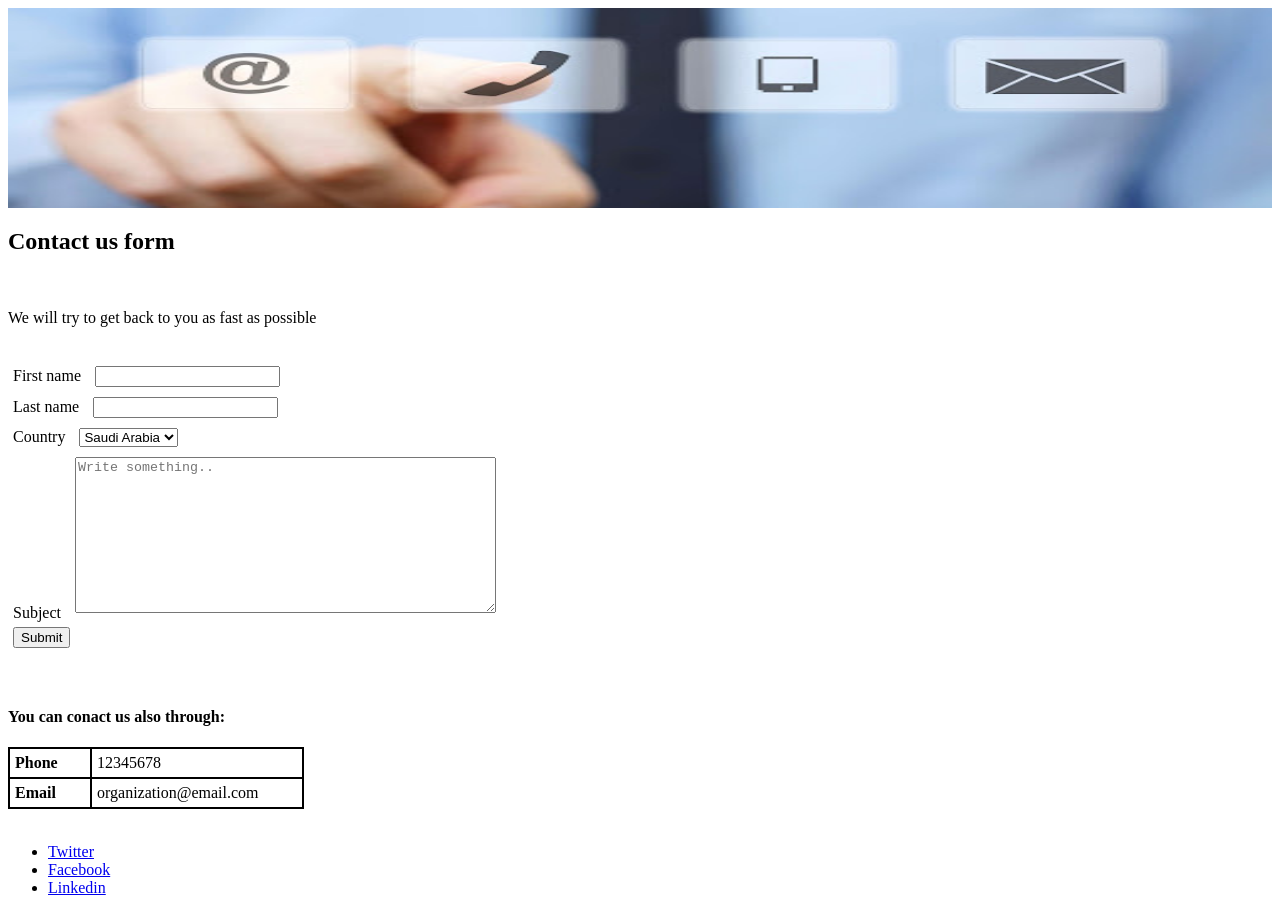
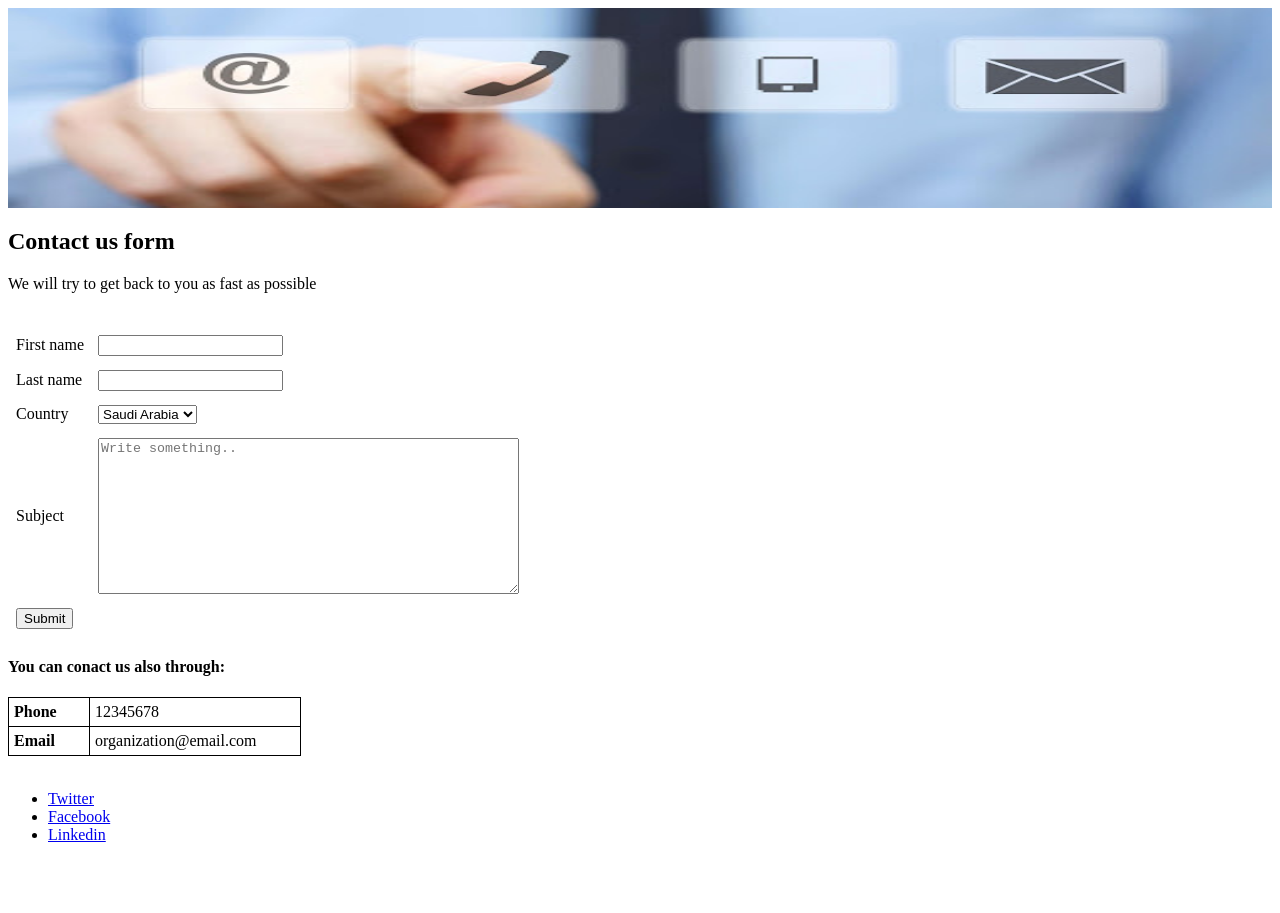
Before and after one commit to JS-RUH-1/W01D02-HW-HTML, a plain HTML site: page contact_us.html in a window 1280 px wide. After the commit the page ends 860 px from the top, so only its background shows below. Drawn offline with Linux system fonts and the light colour scheme.

Commit message:
Arrange contact us form elements

```diff
--- a/contact_us.html
+++ b/contact_us.html
@@ -3,8 +3,8 @@
         <head>
             <title>Contact us</title>
             <style>
-                table, th, td{
-                    border: 2px solid black;
+                .cont_table{
+                    border: 1px solid black;
                     border-collapse: collapse;
                     text-align: left;
                     padding: 5px;
@@ -12,40 +12,52 @@
                 label, select, input, textarea{
                     margin: 5px;
                 }
-
             </style>
         </head>
+
         <body>
             <img src="./images/ContactUs.jpeg" width="100%" height="200px" alt="contact us"><br>
-            <h2>Contact us form</h2><br>
+
+            <h2>Contact us form</h2>
             <p>We will try to get back to you as fast as possible</p><br>
             <form>
+                <table>
+                    <tr>
+                        <td><label for="fname">First name</label></td>
+                        <td><input type="text" id="fname" name="fname"></td>
+                    </tr>
+                    <tr>
+                        <td><label for="lname">Last name</label></td>
+                        <td><input type="text" id="lname" name="lname"><br></td>
+                    </tr>
+                    <tr>
+                        <td><label for="country">Country</label></td>
+                        <td><select id="country" name="country">
+                            <option value="Saudi Arabia">Saudi Arabia</option>
+                            <option value="Kuwait">Kuwait</option>
+                            <option value="Emirats">Emirats</option>
+                            <option value="Qatar">Qatar</option>
+                        </select><br></td>
+                    </tr>
+                    <tr>
+                        <td><label for="subject">Subject</label></td>
+                        <td><textarea id="subject" name="subject" rows="10" cols="50" placeholder="Write something.."></textarea><br></td>
+                    </tr>
+                    <tr>
+                        <td><input type="submit" value="Submit"></td>
+                    </tr>
+                </table>
+            </form>
 
-                <label for="fname">First name</label>
-                <input type="text" id="fname" name="fname"><br>
-                <label for="lname">Last name</label>
-                <input type="text" id="lname" name="lname"><br>
-                <label for="country">Country</label>
-                <select id="country" name="country">
-                    <option value="Saudi Arabia">Saudi Arabia</option>
-                    <option value="Kuwait">Kuwait</option>
-                    <option value="Emirats">Emirats</option>
-                    <option value="Qatar">Qatar</option>
-                </select><br>
-                <label for="subject">Subject</label>
-                <textarea id="subject" name="subject" rows="10" cols="50" placeholder="Write something.."></textarea><br>
-                <input type="submit" value="Submit">
-
-            </form><br>
             <h4>You can conact us also through:</h4>
-            <table id="cont_table">
+            <table class="cont_table">
                 <tr>
-                    <th style="width: 70px;">Phone</th>
-                    <td style="width: 200px;">12345678</td>
+                    <th class="cont_table" style="width: 70px;">Phone</th>
+                    <td class="cont_table" style="width: 200px;">12345678</td>
                 </tr>
                 <tr>
-                    <th>Email</th>
-                    <td>organization@email.com</td>
+                    <th class="cont_table">Email</th>
+                    <td class="cont_table">organization@email.com</td>
                 </tr>
             </table><br>
             <ul>
@@ -53,7 +65,6 @@
                 <li><a href="https://facebook.com">Facebook</a></li>
                 <li><a href="https://linkedin.com">Linkedin</a></li>
             </ul>
+        </body>
 
-
-        </body>
     </html>
```
